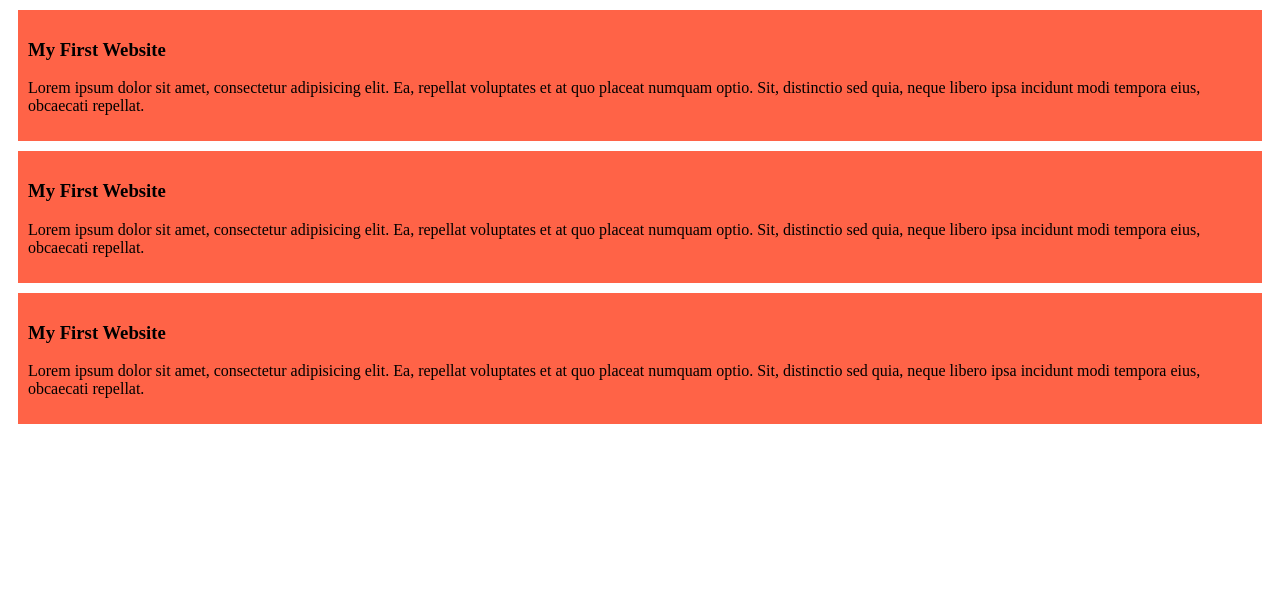
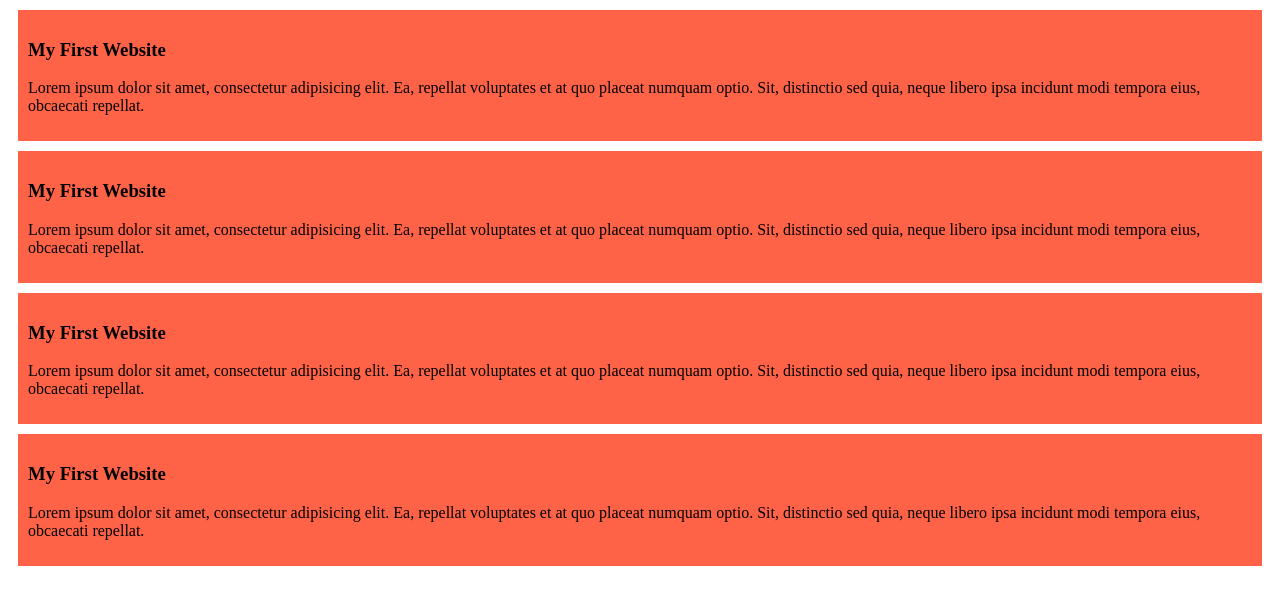
Before and after one commit to Th3At0nic/my-first-website-reset, a plain HTML site: page index.html in a window 1280 px wide. Drawn offline with Linux system fonts and the light colour scheme.

Commit message:
test push

```diff
--- a/index.html
+++ b/index.html
@@ -31,5 +31,13 @@
         neque libero ipsa incidunt modi tempora eius, obcaecati repellat.
       </p>
     </div>
+    <div>
+      <h3>My First Website</h3>
+      <p>
+        Lorem ipsum dolor sit amet, consectetur adipisicing elit. Ea, repellat
+        voluptates et at quo placeat numquam optio. Sit, distinctio sed quia,
+        neque libero ipsa incidunt modi tempora eius, obcaecati repellat.
+      </p>
+    </div>
   </body>
 </html>
```
